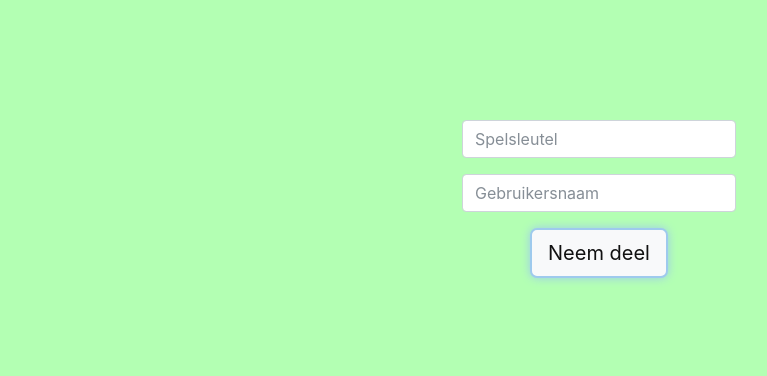
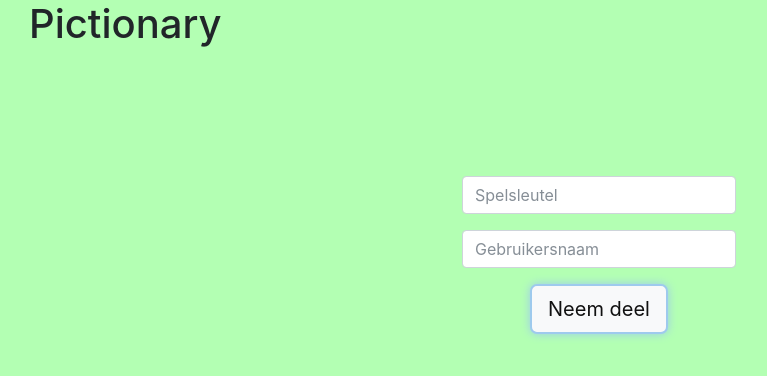
Before and after one commit to AndreeaPenu/charades, an Angular app in the folder charades/frontend/frontend/: page /join in a window 1280 px wide. Shown: the top 376 px of the page, without its empty margins (41-808 px from the left). Built offline with nearby package versions, Linux system fonts and the light colour scheme.

Commit message:
added sessioncontroller

```diff
--- a/charades/frontend/frontend/src/app/app.component.html
+++ b/charades/frontend/frontend/src/app/app.component.html
@@ -1 +1,8 @@
+<div class="container" style="text-align: center;">
+    <div class="row" style="text-align: center;">
+        <div class="col-xs-12">
+            <h1>Pictionary</h1>
+        </div>
+    </div>
+</div>
 <router-outlet></router-outlet>
--- a/charades/frontend/frontend/src/app/start/join/join.component.ts
+++ b/charades/frontend/frontend/src/app/start/join/join.component.ts
@@ -1,6 +1,6 @@
 import { Component, OnInit } from '@angular/core';
 import {NgForm} from "@angular/forms";
-import {Router} from "@angular/router";
+
 import {Http} from "@angular/http";
 import {Router} from "@angular/router";
 
```
